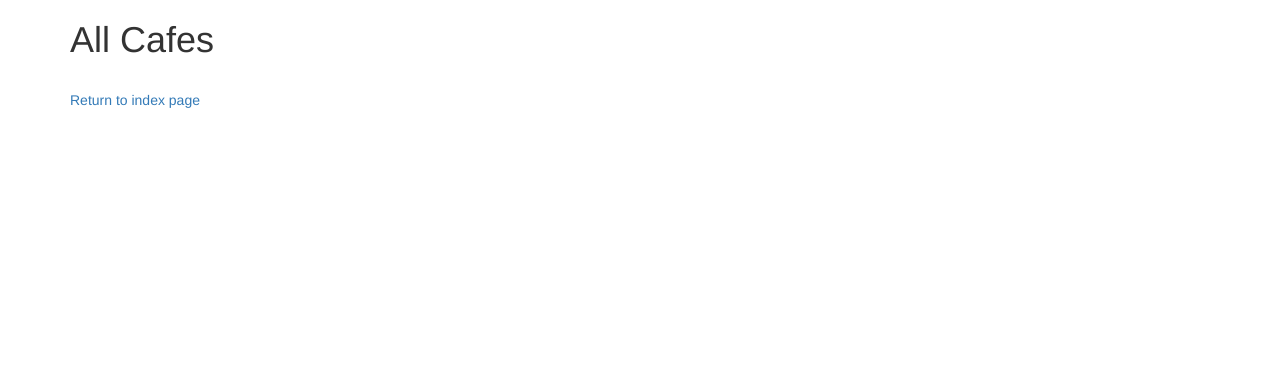
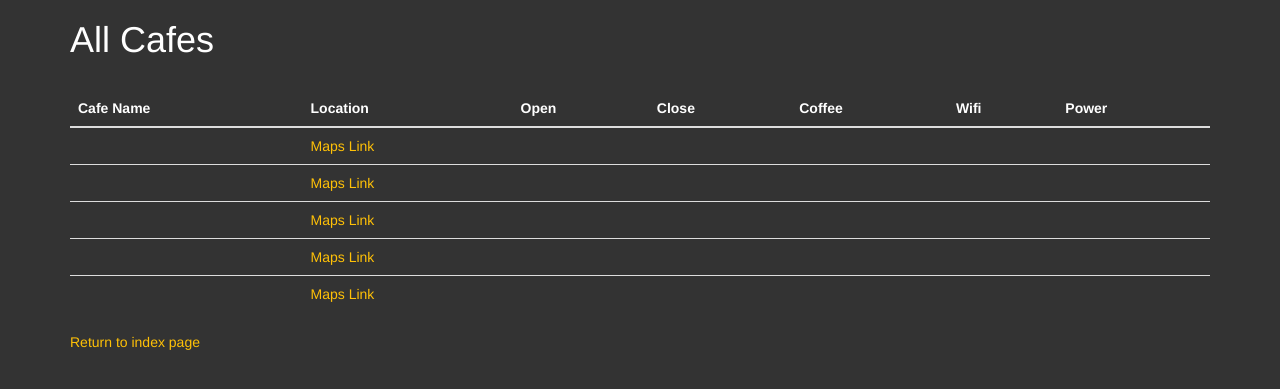
Before and after one commit to Steven-Klavins/Python-Bootcamp-2022, a Flask app: page /cafes in a window 1280 px wide. Shown: the top 389 px of the page. Run offline with Flask 2, Linux system fonts and the light colour scheme; some libraries are stand-ins or nearby versions.

Commit message:
added cafes table

```diff
--- a/Web Apps/coffee-and-wifi/templates/cafes.html
+++ b/Web Apps/coffee-and-wifi/templates/cafes.html
@@ -3,6 +3,7 @@
 {% block title %}Restaurants{% endblock %}
 
 {% block content %}
+<link rel= "stylesheet" type= "text/css" href= "{{ url_for('static',filename='css/styles.css') }}">
 
 <div class="container">
   <div class="row">
@@ -11,10 +12,35 @@
       <h1>All Cafes</h1>
 
 	  <table class="table">
-          <!-- This is where the Bootstrap CSV table will go-->
+          <table class="table">
+  <thead>
+    <tr>
+      <th>Cafe Name</th>
+      <th>Location</th>
+      <th>Open</th>
+      <th>Close</th>
+      <th>Coffee</th>
+      <th>Wifi</th>
+      <th>Power</th>
+    </tr>
+  </thead>
+  <tbody>
+  {% for cafe in cafes %}
+  <tr>
+    <td>{{ cafe['Cafe Name'] }}</td>
+    <td><a href="{{ cafe['Location'] }}">Maps Link</a></td>
+    <td>{{ cafe['Open'] }}</td>
+    <td>{{ cafe['Close'] }}</td>
+    <td>{{ cafe['Coffee'] }}</td>
+    <td>{{ cafe['Wifi'] }}</td>
+    <td>{{ cafe['Power'] }}</td>
+  </tr>
+  {% endfor %}
+  </tbody>
+</table>
   	  </table>
 
-      <p><a href="#">Return to index page</a></p>
+      <p><a href="{{ url_for('home') }}">Return to index page</a></p>
 
     </div>
   </div>
```
